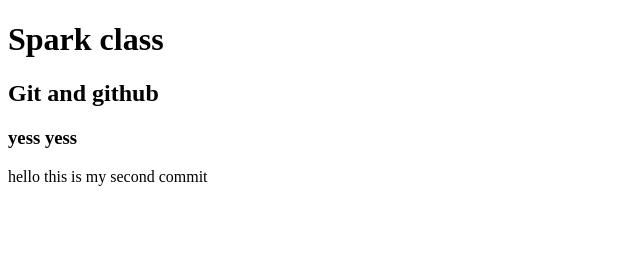
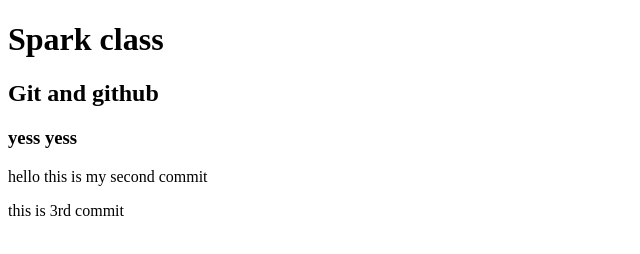
Before and after one commit to amanjeetkaur02/spark, a plain HTML site: page index.html in a window 1280 px wide. Shown: the whole page, without its empty margins (0-640 px from the left). Drawn offline with Linux system fonts and the light colour scheme.

Commit message:
third commit

```diff
--- a/index.html
+++ b/index.html
@@ -10,5 +10,6 @@
     <h2>Git and github</h2>
     <h3>yess yess</h3>
     <p>hello this is my second commit</p>
+    <p>this is 3rd commit</p>
 </body>
 </html>
```
